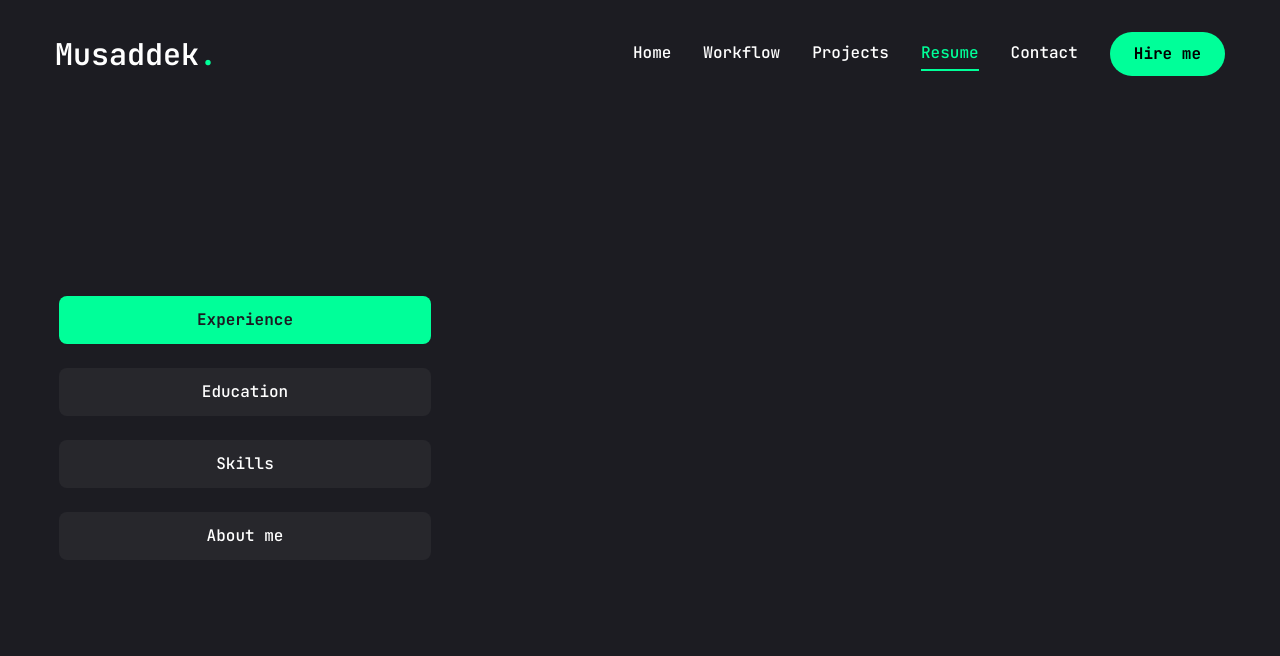
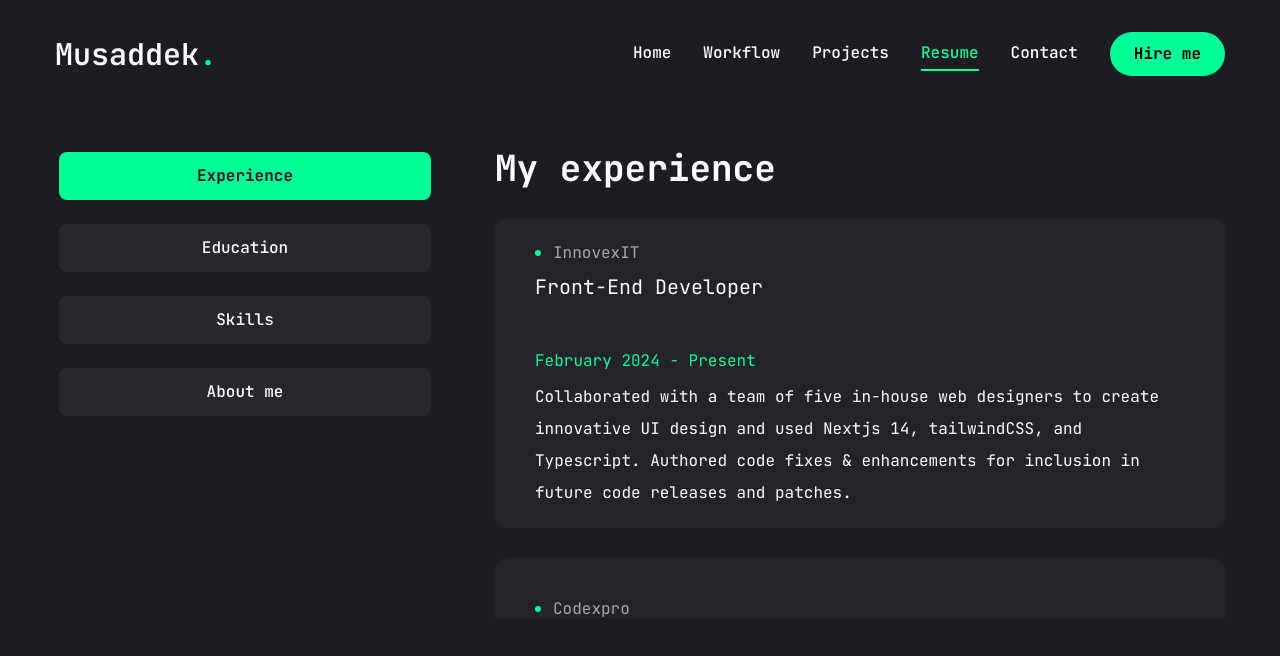
Before and after one commit to Musaddek-Ahmed/personal_portfolio, a Next.js app: page /resume in a window 1280 px wide. Shown: the top 656 px of the page. Built offline with nearby package versions, Linux system fonts and the light colour scheme.

Commit message:
updated 	modified:   app/resume/page.jsx 	modified:   components/ui/scroll-area.jsx

```diff
--- a/app/resume/page.jsx
+++ b/app/resume/page.jsx
@@ -6,6 +6,8 @@
 import { Tabs, TabsContent, TabsList, TabsTrigger } from '@/components/ui/tabs'
 import { Tooltip, TooltipContent, TooltipProvider, TooltipTrigger } from '@radix-ui/react-tooltip'
 import { motion } from 'framer-motion'
+import { ScrollArea } from '@/components/ui/scroll-area'
+import { list } from 'postcss'
 
 const about = {
   title: 'About me',
@@ -63,19 +65,19 @@
       institution: 'Leading University',
       degree: 'B.sc in Computer Science & Engineering',
       duration: '2019-2023',
-      cgpa: '3.16 out of 4.00'
+      cgpa: 'CGPA-3.16 out of 4.00'
     },
     {
       institution: 'Scholarshome School & College',
       degree: 'Higher secondary certificate',
       duration: '2016-2018',
-      cgpa: '5.00 out of 5.00'
+      cgpa: 'GPA-5.00 out of 5.00'
     },
     {
       institution: 'Scholarshome School & College',
       degree: 'Secondary school certificate',
       duration: '2014-2016',
-      cgpa: '5.00 out of 5.00'
+      cgpa: 'GPA-5.00 out of 5.00'
     },
 
   ]
@@ -136,6 +138,111 @@
             <TabsTrigger value='skills'>Skills</TabsTrigger>
             <TabsTrigger value='about'>About me</TabsTrigger>
           </TabsList>
+          <div className='min-h-[70vh] w-full'>
+            <TabsContent value='experience' className='w-full'>
+              <div className='flex flex-col gap-[30px] text-center xl:text-left'>
+                <h3 className='text-4xl font-bold'>{experience.title}</h3>
+                <ScrollArea className='sm:h-[650px] xl:h-[400px]'>
+                  <ul className='grid grid-cols gap-[30px]'>
+                    {experience.items.map((item, index) => {
+                      return(
+                        <li
+                         key={index}
+                         className='bg-[#232329] h-[310px] py-6 px-10 rounded-xl flex flex-col justify-center items-center lg:items-start gap-1'
+                        >
+                        <div className='flex items-center gap-3'>
+                          <span className='w-[6px] h-[6px] rounded-full bg-accent'></span>
+                        <p className='text-white/60'>{item.company}</p>
+                        </div>
+
+                          <h3 className='text-xl max-w-[268px] min-h-[68px] text-center lg:text-left'>{item.position}</h3>
+                          <p className='text-accent'>{item.duration}</p>
+                          <div>
+                            <p>{item.description}</p>
+                          </div>
+
+                        </li>
+                      )
+                    })}
+                  </ul>
+                </ScrollArea>
+              </div>
+            </TabsContent>
+
+
+            <TabsContent value='education' className='w-full'>
+            <div className='flex flex-col gap-[30px] text-center xl:text-left'>
+                <h3 className='text-4xl font-bold'>{education.title}</h3>
+                <ScrollArea className='sm:h-[650px] xl:h-[400px]'>
+                  <ul className='grid grid-cols-1 lg:grid-cols-2 gap-[30px]'>
+                    {education.items.map((item, index) => {
+                      return(
+                        <li
+                         key={index}
+                         className='bg-[#232329] h-[310px] py-6 px-10 rounded-xl flex flex-col justify-center items-center lg:items-start gap-1'
+                        >
+                        <div className='flex items-center gap-3'>
+                          <span className='w-[6px] h-[6px] rounded-full bg-accent'></span>
+                        <p className='text-white/60'>{item.institution}</p>
+                        </div>
+
+                          <h3 className='text-xl max-w-[268px] min-h-[68px] text-center lg:text-left capitalize'>{item.degree}</h3>
+                          <p className='text-accent'>{item.duration}</p>
+                          <div>
+                            <p>{item.cgpa}</p>
+                          </div>
+
+                        </li>
+                      )
+                    })}
+                  </ul>
+                </ScrollArea>
+              </div>
+            </TabsContent>
+
+            <TabsContent value='skills' className='w-full h-full'>
+              <div className='flex flex-col gap-[30px]'>
+                  <div className='flex flex-col gap-[30px] text-center xl:text-left'>
+                    <h3 className='text-4xl font-bold'>{skills.title}</h3>
+                    </div>
+                    <ul className='grid grid-cols-2 sm:grid-cols-3 md:grid-cols-4 gap-8 xl:gap-[30px]'>
+                      {skills.skillList.map((skill, index)=> {
+                        return (
+                          <li key={index}>
+                            <TooltipProvider delayDuration={100}>
+                              <Tooltip>
+                                <TooltipTrigger className='w-full h-[150px] bg-[#232329] rounded-xl flex justify-center items-center group'>
+                                  <div className='text-6xl group-hover:text-accent transition-all duration-300'>{skill.icon}</div>
+                                </TooltipTrigger>
+                                <TooltipContent>
+                                  <p className='capitalize'>{skill.name}</p>
+                                </TooltipContent>
+                              </Tooltip>
+                            </TooltipProvider>
+                            </li>
+                        )
+
+                      })}
+                    </ul>
+              </div>
+            </TabsContent>
+            <TabsContent value='about' className='w-full text-center xl:text-left'>
+              <div className='flex flex-col gap-[30px]'>
+                <h3 className='text-4xl font-bold'>{about.title}</h3>
+                <p className='max-w-[600px] text-white/60 mx-auto xl:mx-0'>{about.description}</p>
+                <ul className='grid grid-cols-1 xl:grid-cols-2 gap-y-6 max-w-[620px] mx-auto xl:mx-0'>
+                  {about.info.map((item, index)=> {
+                    return(
+                      <li key={index} className='flex items-center justify-center xl:justify-start gap-4'>
+                        <span className='text-white/60'>{item.fieldName}</span>
+                        <span className='text-xl '>{item.fieldValue}</span>
+                      </li>
+                    )
+                  })}
+                </ul>
+              </div>
+            </TabsContent>
+          </div>
         </Tabs>
       </div>
 
--- a/components/ui/scroll-area.jsx
+++ b/components/ui/scroll-area.jsx
@@ -32,7 +32,7 @@
       className
     )}
     {...props}>
-    <ScrollAreaPrimitive.ScrollAreaThumb className="relative flex-1 rounded-full bg-slate-200 dark:bg-slate-800" />
+    <ScrollAreaPrimitive.ScrollAreaThumb className="relative flex-1 rounded-full bg-accent dark:bg-slate-800" />
   </ScrollAreaPrimitive.ScrollAreaScrollbar>
 ))
 ScrollBar.displayName = ScrollAreaPrimitive.ScrollAreaScrollbar.displayName
```
